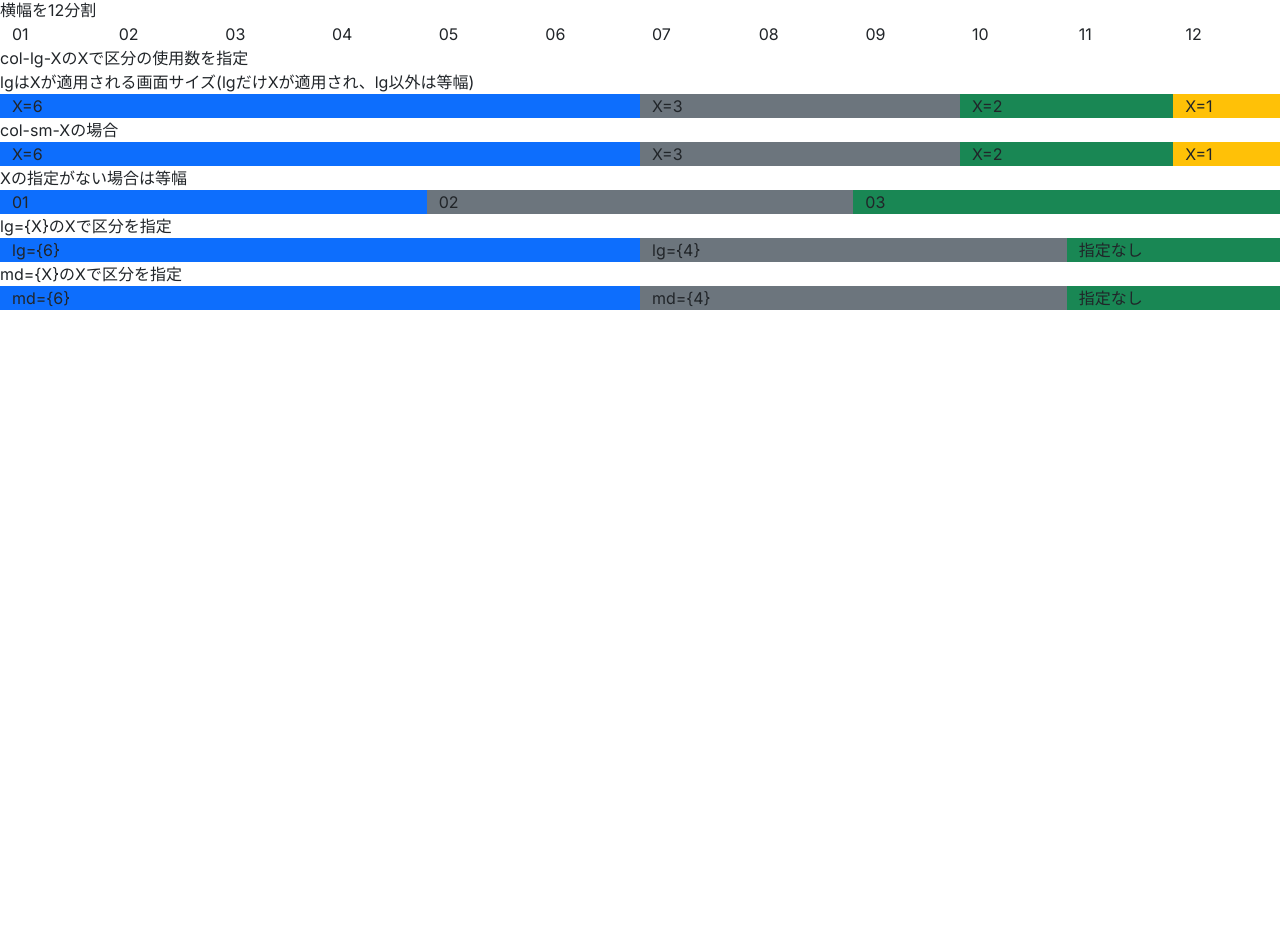
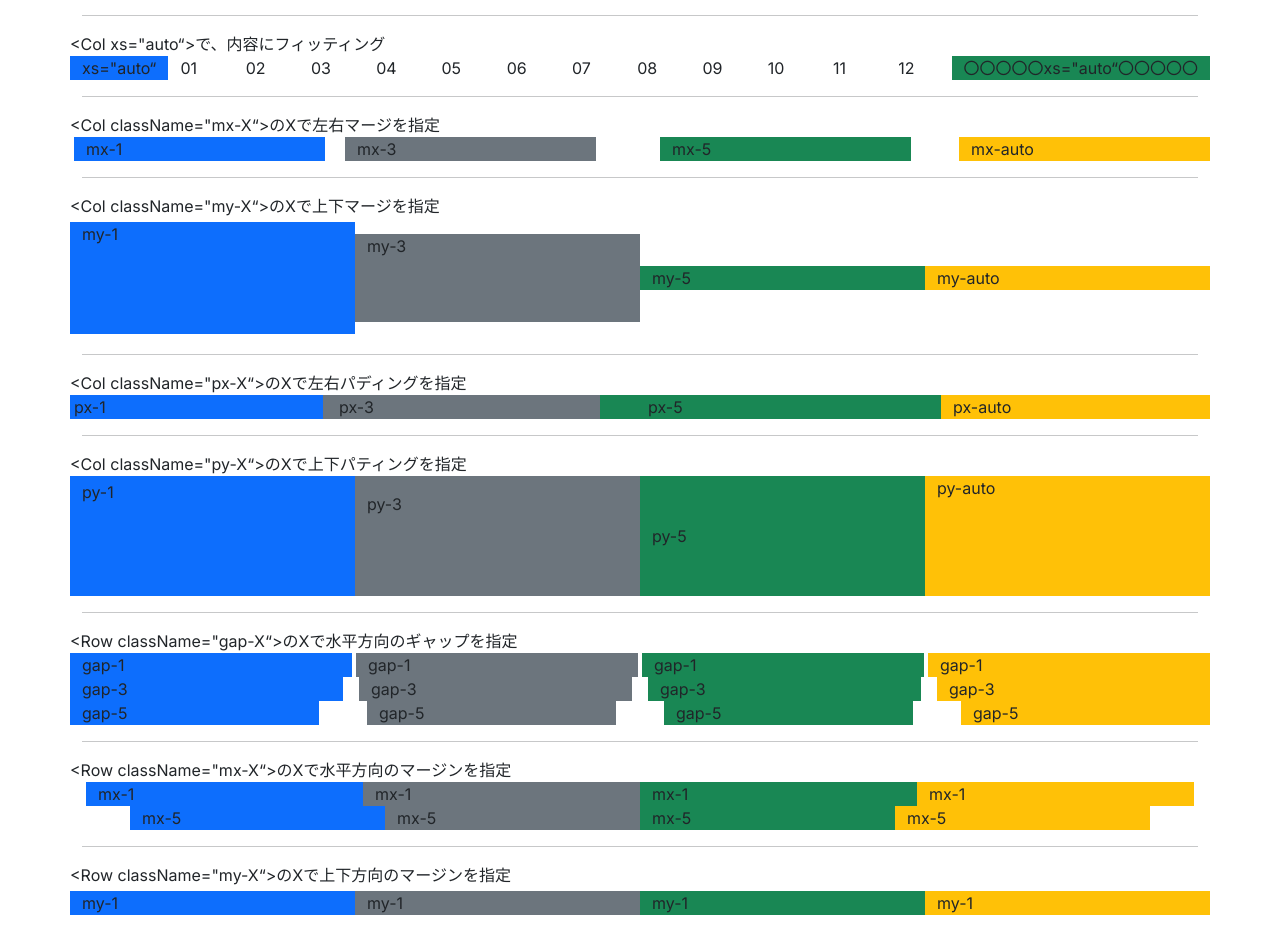
Before and after one commit to 310ken1/react-sample, a Next.js app: page /grid in a window 1280 px wide. Shown: the part 477-1406 px from the top of the page. Before the commit the page ends 800 px from the top, so only its background shows below. Built offline with nearby package versions, Linux system fonts and the light colour scheme.

Commit message:
Grid Systemサンプルにサンプルを追加

```diff
--- a/src/app/grid/page.tsx
+++ b/src/app/grid/page.tsx
@@ -22,8 +22,9 @@ const GridPage = () => {
           <Col>11</Col>
           <Col>12</Col>
         </Row>
+        <hr />
         <Row>
-          col-lg-XのXで区分の使用数を指定
+          &lt;Col className=&quot;col-lg-X&ldquo;&gt;のXで区分の使用数を指定
           <br />
           lgはXが適用される画面サイズ(lgだけXが適用され、lg以外は等幅)
         </Row>
@@ -40,14 +41,15 @@ const GridPage = () => {
           <Col className="col-sm-2 bg-success">X=2</Col>
           <Col className="col-sm-1 bg-warning">X=1</Col>
         </Row>
-        <Row>Xの指定がない場合は等幅</Row>
+        <Row>col-lg-Xの指定がない場合は等幅</Row>
         <Row>
           <Col className="bg-primary">01</Col>
           <Col className="bg-secondary">02</Col>
           <Col className="bg-success">03</Col>
         </Row>
+        <hr />
         <Row>
-          lg={"{"}X{"}"}のXで区分を指定
+          &lt;Col lg={"{"}X{"}"}&gt;のXで区分を指定
         </Row>
         <Row>
           <Col className="bg-primary" lg={6}>
@@ -70,8 +72,126 @@ const GridPage = () => {
           </Col>
           <Col className="bg-success">指定なし</Col>
         </Row>
+        <hr />
+        <Row>&lt;Col xs=&quot;auto&ldquo;&gt;で、内容にフィッティング</Row>
+        <Row>
+          <Col xs="auto" className="bg-primary">
+            xs=&quot;auto&ldquo;
+          </Col>
+          <Col>01</Col>
+          <Col>02</Col>
+          <Col>03</Col>
+          <Col>04</Col>
+          <Col>05</Col>
+          <Col>06</Col>
+          <Col>07</Col>
+          <Col>08</Col>
+          <Col>09</Col>
+          <Col>10</Col>
+          <Col>11</Col>
+          <Col>12</Col>
+          <Col xs="auto" className="bg-success">
+            〇〇〇〇〇xs=&quot;auto&ldquo;〇〇〇〇〇
+          </Col>
+        </Row>
+        <hr />
+        <Row>&lt;Col className=&quot;mx-X&ldquo;&gt;のXで左右マージを指定</Row>
+        <Row>
+          <Col className="mx-1 bg-primary">mx-1</Col>
+          <Col className="mx-3 bg-secondary">mx-3</Col>
+          <Col className="mx-5 bg-success">mx-5</Col>
+          <Col className="mx-auto bg-warning">mx-auto</Col>
+        </Row>
+        <hr />
+        <Row>&lt;Col className=&quot;my-X&ldquo;&gt;のXで上下マージを指定</Row>
+        <Row>
+          <Col className="my-1 bg-primary">my-1</Col>
+          <Col className="my-3 bg-secondary">my-3</Col>
+          <Col className="my-5 bg-success">my-5</Col>
+          <Col className="my-auto bg-warning">my-auto</Col>
+        </Row>
+        <hr />
+        <Row>
+          &lt;Col className=&quot;px-X&ldquo;&gt;のXで左右パディングを指定
+        </Row>
+        <Row>
+          <Col className="px-1 bg-primary">px-1</Col>
+          <Col className="px-3 bg-secondary">px-3</Col>
+          <Col className="px-5 bg-success">px-5</Col>
+          <Col className="px-auto bg-warning">px-auto</Col>
+        </Row>
+        <hr />
+        <Row>
+          &lt;Col className=&quot;py-X&ldquo;&gt;のXで上下パティングを指定
+        </Row>
+        <Row>
+          <Col className="py-1 bg-primary">py-1</Col>
+          <Col className="py-3 bg-secondary">py-3</Col>
+          <Col className="py-5 bg-success">py-5</Col>
+          <Col className="py-auto bg-warning">py-auto</Col>
+        </Row>
+        <hr />
+        <Row>
+          &lt;Row className=&quot;gap-X&ldquo;&gt;のXで水平方向のギャップを指定
+        </Row>
+        <Row className="gap-1">
+          <Col className="bg-primary">gap-1</Col>
+          <Col className="bg-secondary">gap-1</Col>
+          <Col className="bg-success">gap-1</Col>
+          <Col className="bg-warning">gap-1</Col>
+        </Row>
+        <Row className="gap-3">
+          <Col className="bg-primary">gap-3</Col>
+          <Col className="bg-secondary">gap-3</Col>
+          <Col className="bg-success">gap-3</Col>
+          <Col className="bg-warning">gap-3</Col>
+        </Row>
+        <Row className="gap-5">
+          <Col className="bg-primary">gap-5</Col>
+          <Col className="bg-secondary">gap-5</Col>
+          <Col className="bg-success">gap-5</Col>
+          <Col className="bg-warning">gap-5</Col>
+        </Row>
+        <hr />
+        <Row>
+          &lt;Row className=&quot;mx-X&ldquo;&gt;のXで水平方向のマージンを指定
+        </Row>
+        <Row className="mx-1">
+          <Col className="bg-primary">mx-1</Col>
+          <Col className="bg-secondary">mx-1</Col>
+          <Col className="bg-success">mx-1</Col>
+          <Col className="bg-warning">mx-1</Col>
+        </Row>
+        <Row className="mx-5">
+          <Col className="bg-primary">mx-5</Col>
+          <Col className="bg-secondary">mx-5</Col>
+          <Col className="bg-success">mx-5</Col>
+          <Col className="bg-warning">mx-5</Col>
+        </Row>
+        <hr />
+        <Row>
+          &lt;Row className=&quot;my-X&ldquo;&gt;のXで上下方向のマージンを指定
+        </Row>
+        <Row className="my-1">
+          <Col className="bg-primary">my-1</Col>
+          <Col className="bg-secondary">my-1</Col>
+          <Col className="bg-success">my-1</Col>
+          <Col className="bg-warning">my-1</Col>
+        </Row>
+        <Row className="my-3">
+          <Col className="bg-primary">my-3</Col>
+          <Col className="bg-secondary">my-3</Col>
+          <Col className="bg-success">my-3</Col>
+          <Col className="bg-warning">my-3</Col>
+        </Row>
+        <Row className="my-5">
+          <Col className="bg-primary">my-5</Col>
+          <Col className="bg-secondary">my-5</Col>
+          <Col className="bg-success">my-5</Col>
+          <Col className="bg-warning">my-5</Col>
+        </Row>
       </Container>
-      <br />
+      <hr />
       <h3>fluid指定で横幅100%</h3>
       <Container fluid>
         <Row>横幅を12分割</Row>
@@ -89,8 +209,9 @@ const GridPage = () => {
           <Col>11</Col>
           <Col>12</Col>
         </Row>
+        <hr />
         <Row>
-          col-lg-XのXで区分の使用数を指定
+          &lt;Col className=&quot;col-lg-X&ldquo;&gt;のXで区分の使用数を指定
           <br />
           lgはXが適用される画面サイズ(lgだけXが適用され、lg以外は等幅)
         </Row>
@@ -107,14 +228,15 @@ const GridPage = () => {
           <Col className="col-sm-2 bg-success">X=2</Col>
           <Col className="col-sm-1 bg-warning">X=1</Col>
         </Row>
-        <Row>Xの指定がない場合は等幅</Row>
+        <Row>col-lg-Xの指定がない場合は等幅</Row>
         <Row>
           <Col className="bg-primary">01</Col>
           <Col className="bg-secondary">02</Col>
           <Col className="bg-success">03</Col>
         </Row>
+        <hr />
         <Row>
-          lg={"{"}X{"}"}のXで区分を指定
+          &lt;Col lg={"{"}X{"}"}&gt;のXで区分を指定
         </Row>
         <Row>
           <Col className="bg-primary" lg={6}>
```
